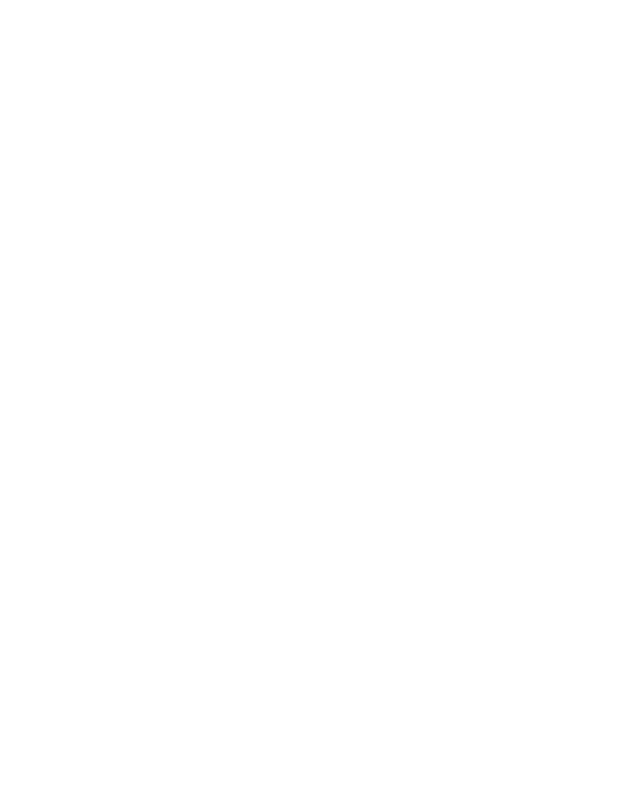
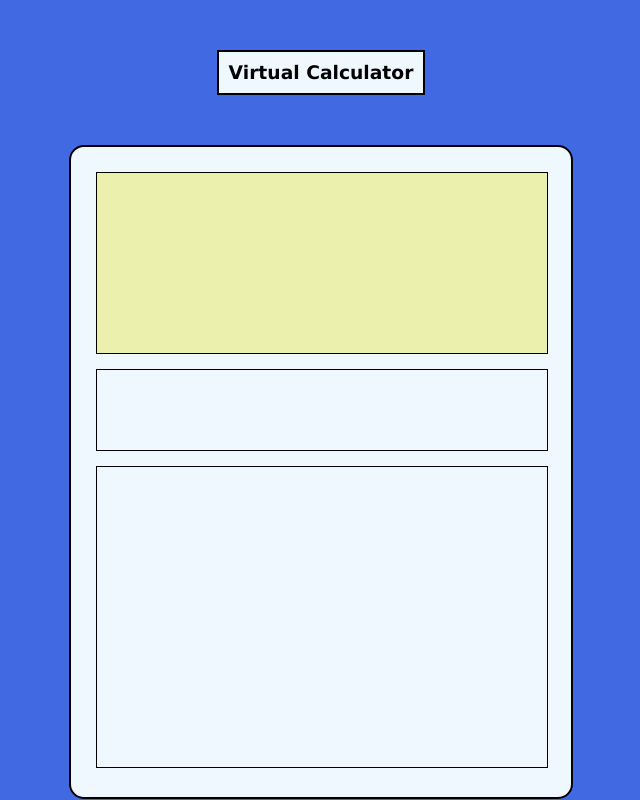
Before and after one commit to mfahd308/calculator, a plain HTML site: page index.html in a window 1280 px wide. Shown: the whole page, without its empty margins (319-959 px from the left). Drawn offline with Linux system fonts and the light colour scheme.

Commit message:
Created skeleton of calculator

```diff
--- a/index.html
+++ b/index.html
@@ -8,6 +8,17 @@
     <link rel="stylesheet" href="style.css">
 </head>
 <body>
+    <h3>Virtual Calculator</h3>
+    <div class="calculator">
+
+        <div class="display">
+        </div>
+
+        <div class="mid-buttons">
+        </div>
+
+        <div class="buttons"></div>
+    </div>
 
 </body>
 </html>
--- a/style.css
+++ b/style.css
@@ -0,0 +1,52 @@
+body {
+    display: flex;
+    flex-direction: column;
+    align-items: center;
+    margin: 0;
+    background-color: royalblue;
+}
+
+h3 {
+    margin: 50px;
+    font-family: 'Lucida Sans', 'Lucida Sans Regular', 'Lucida Grande', 'Lucida Sans Unicode', Geneva, Verdana, sans-serif;
+    border: solid black 2px;
+    padding: 10px;
+    background-color: aliceblue;
+
+}
+
+.calculator {
+    display: flex;
+    border: solid black 2px;
+    width: 450px;
+    height: 600px;
+    padding: 25px;
+    background-color: aliceblue;
+    flex-direction: column;
+    border-radius: 15px;
+
+}
+
+.display {
+    width: 450px;
+    height: 180px;
+    background-color: #ebf1ac;
+    border: solid black 1px;
+
+}
+
+.mid-buttons {
+    display: flex;
+    margin-top: 15px;
+    margin-bottom: 15px;
+    border: solid black 1px;
+    width: 450px;
+    height: 80px;
+
+}
+
+.buttons {
+    border: solid black 1px;
+    height: 300px;
+    width: 450px;
+}
```
